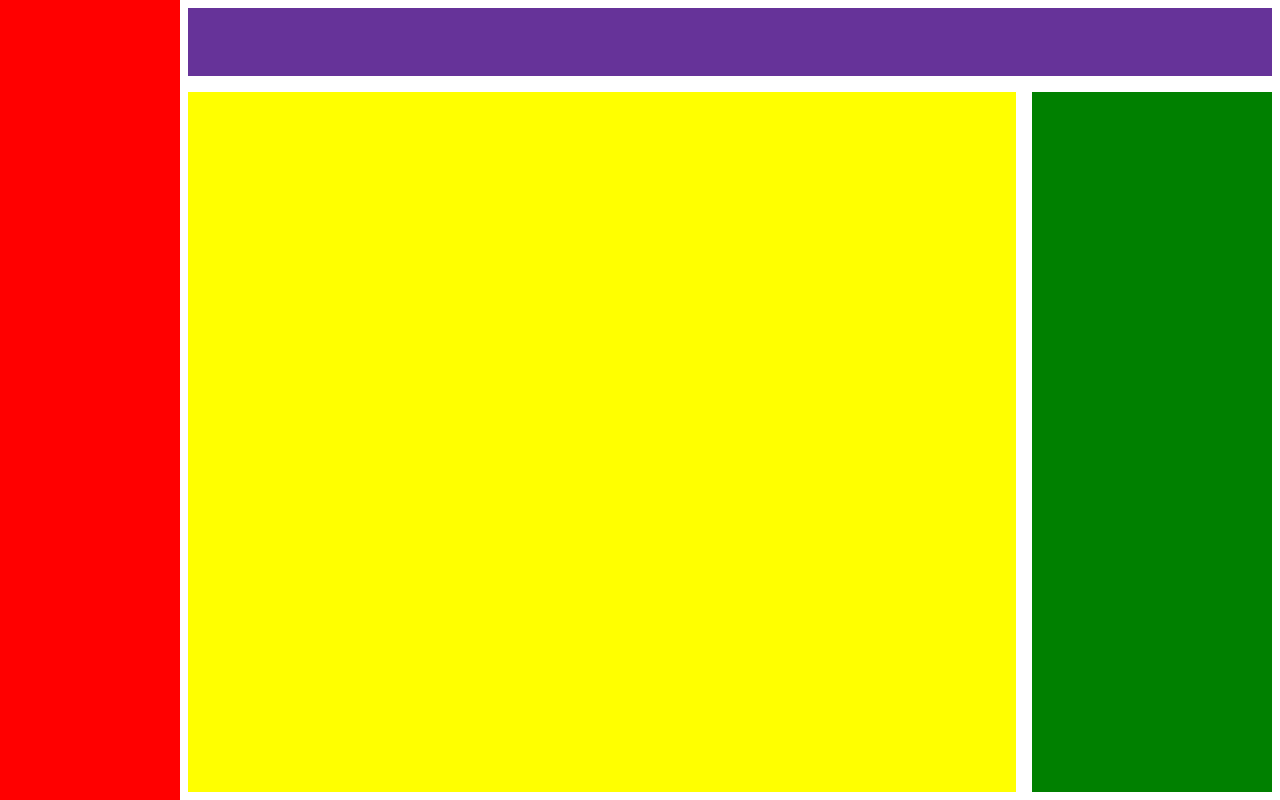
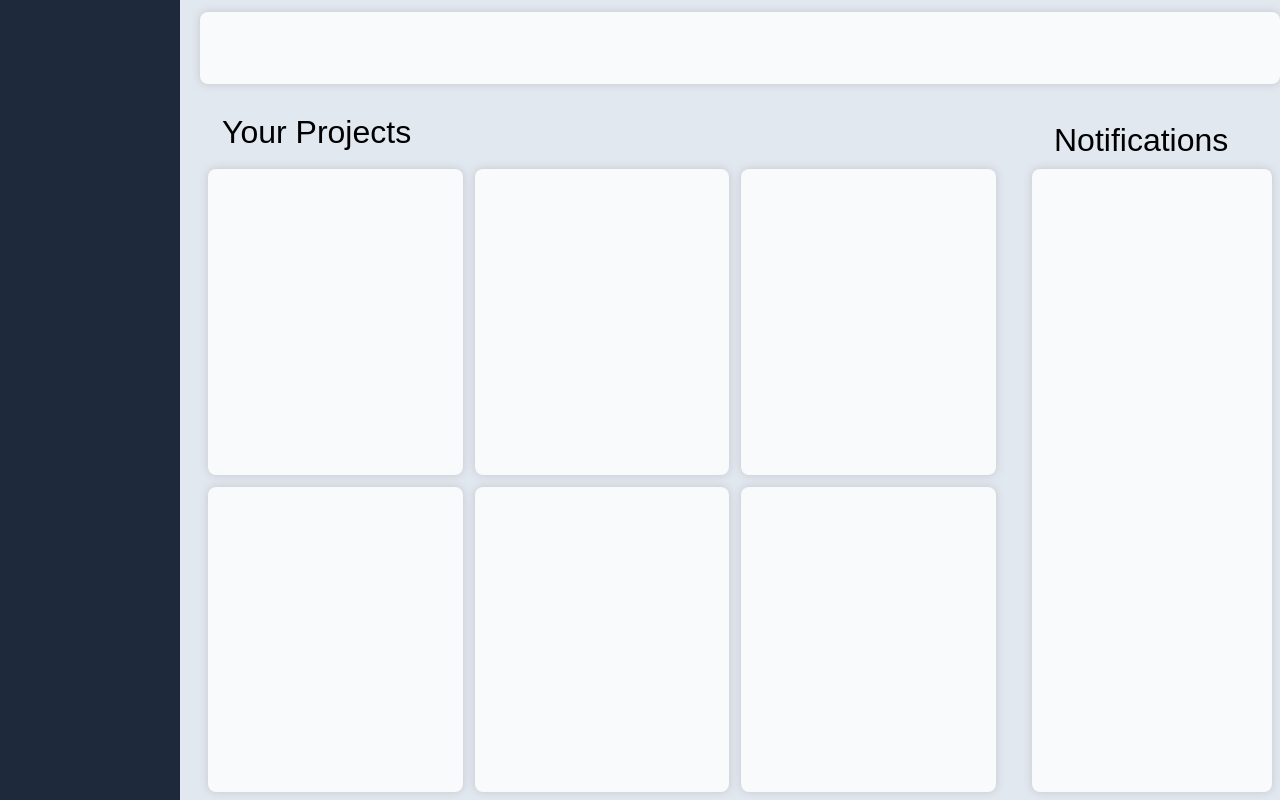
Before and after one commit to DanThePanMan/OdinDashBoard, a plain HTML site: page index.html in a window 1280 px wide. Drawn offline with Linux system fonts and the light colour scheme.

Commit message:
Remove Debug Style

```diff
--- a/index.html
+++ b/index.html
@@ -51,6 +51,9 @@
           <img src="" alt="" class="icon" /><a href="" class="text"></a>
         </div>
       </div>
+
+      <div class="bodyContainer">
+        <p class="Header">Your Projects</p>
         <div class="body">
           <div class="card"></div>
           <div class="card"></div>
@@ -58,16 +61,14 @@
           <div class="card"></div>
           <div class="card"></div>
           <div class="card"></div>
-        <div class="card"></div>
-        <div class="card"></div>
-        <div class="card"></div>
-        <div class="card"></div>
-        <div class="card"></div>
-        <div class="card"></div>
-        <div class="card"></div>
-        <div class="card"></div>
+
         </div>
-      <div class="rightSection"></div>
+      </div>
+
+      <div class="rightSection">
+        <p class="Header">Notifications</p>
+        <div class="notifSec"></div>
+      </div>
     </div>
   </body>
 </html>
--- a/style.css
+++ b/style.css
@@ -1,6 +1,7 @@
 body{
     padding: 0;
     margin: 0;
+
 }
 
 
@@ -8,35 +9,85 @@ body{
     width: 100vw;
     height: 100vh;
     display: grid;
+    background-color: #e2e8f0;
     grid-template-columns: minmax(180px, 2fr) 10fr minmax(256px, 3fr) ;
     grid-template-rows: 84px 1fr;
+    gap:20px;
 }
 
 .header{
-    background-color:  rebeccapurple;
+    margin-top: 12px;
+    background-color:  #f8fafc;
+    border-radius: 8px;
+    box-shadow: 0px 0px 8px #a9a9ac85;
     grid-column: 2 / 4;
     grid-row: 1/ 2;
-    margin: 8px;
 }
 
 .rightSection{
-    background-color: green;
+    display: flex;
+    flex-direction: column;
     grid-column: 3 / 4;
     grid-row: 2 / 3;
     margin: 8px;
 }
 
+.notifSec{
+    height: 100%;
+    background-color:  #f8fafc;
+    border-radius: 8px;
+    box-shadow: 0px 0px 8px #a9a9ac85;
+}
+
+.bodyContainer{
+    display: flex;
+    flex-direction: column;
+}
+
+.Header{
+    padding-left: 12px;
+    margin: 10px;
+    font-family: Arial, Helvetica, sans-serif;
+    font-size: 32px;
+}
+
+
 .body{
+    flex-grow: 1;
     display: grid;
-    background-color: yellow;
     grid-row: 2 / 3;
     grid-column: 2 / 3;
     margin: 8px;
+    grid-template-columns: repeat(3,minmax(12px, 2fr));
+    gap:12px;
+    justify-items: center;
+    align-items: center;
 }
 
 .sidebar{
     display: grid;
-    background-color: red;
+    background-color: #1e293b;
     grid-row: 1/ 3;
     grid-column: 1 / 2;
 }
+
+.card{
+    width: clamp(12px, 100%, 22rem);
+    background-color:  #f8fafc;
+    border-radius: 8px;
+    box-shadow: 0px 0px 8px #a9a9ac85;
+    height: 100%;
+    box-sizing: border-box;
+    border: 2px solid #00000000;
+}
+
+.card:hover{
+    box-sizing: border-box;
+    width: clamp(12px, 100%, 22rem);
+    transition: 0.3s;
+    background-color:  #f8fafc;
+    border-radius: 8px;
+    border: 2px solid #1d4ed8;
+    box-shadow: 0px 0px 8px #a9a9ac85;
+    height: 100%;
+}
```
Lines whose indentation alone changed are shown as unchanged.
